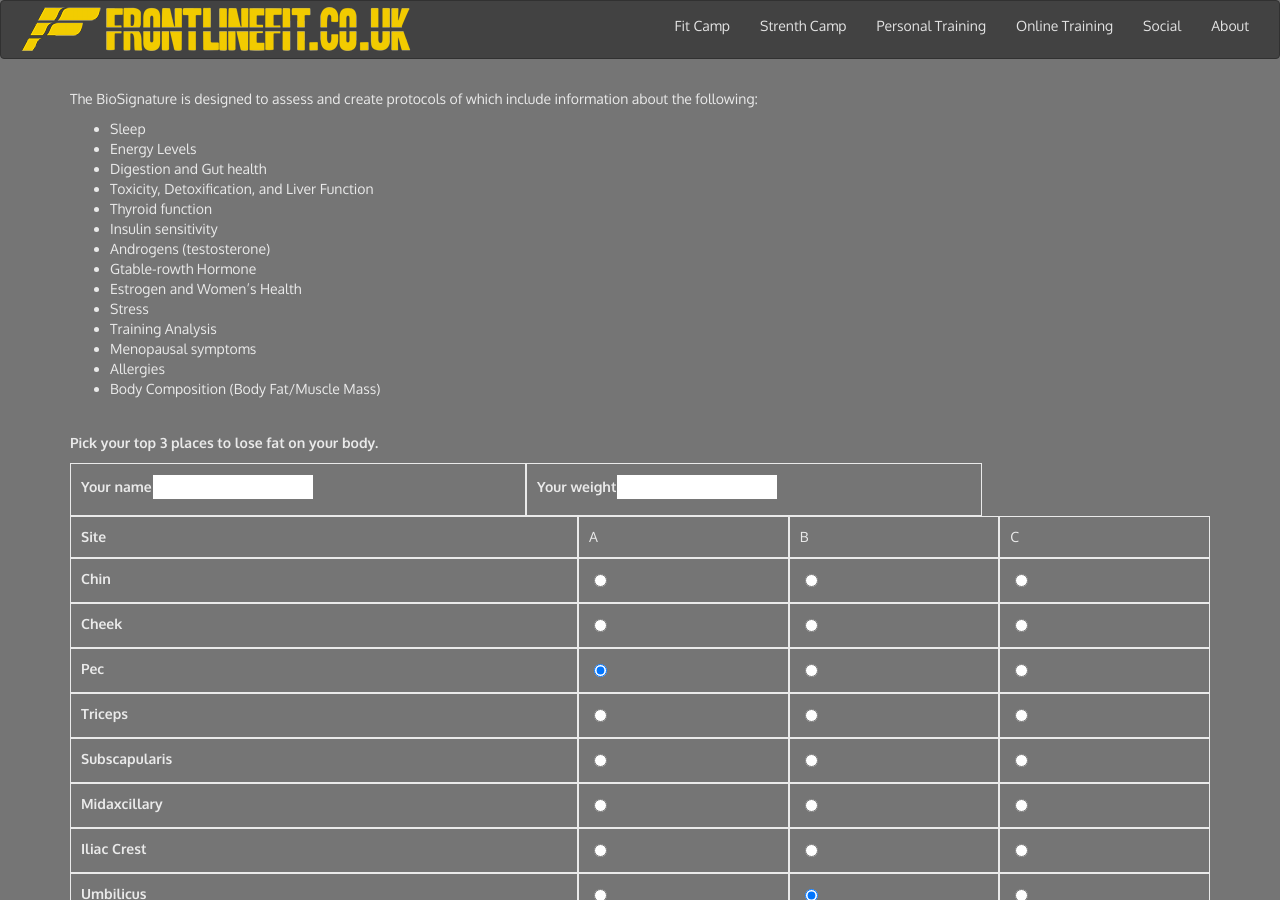
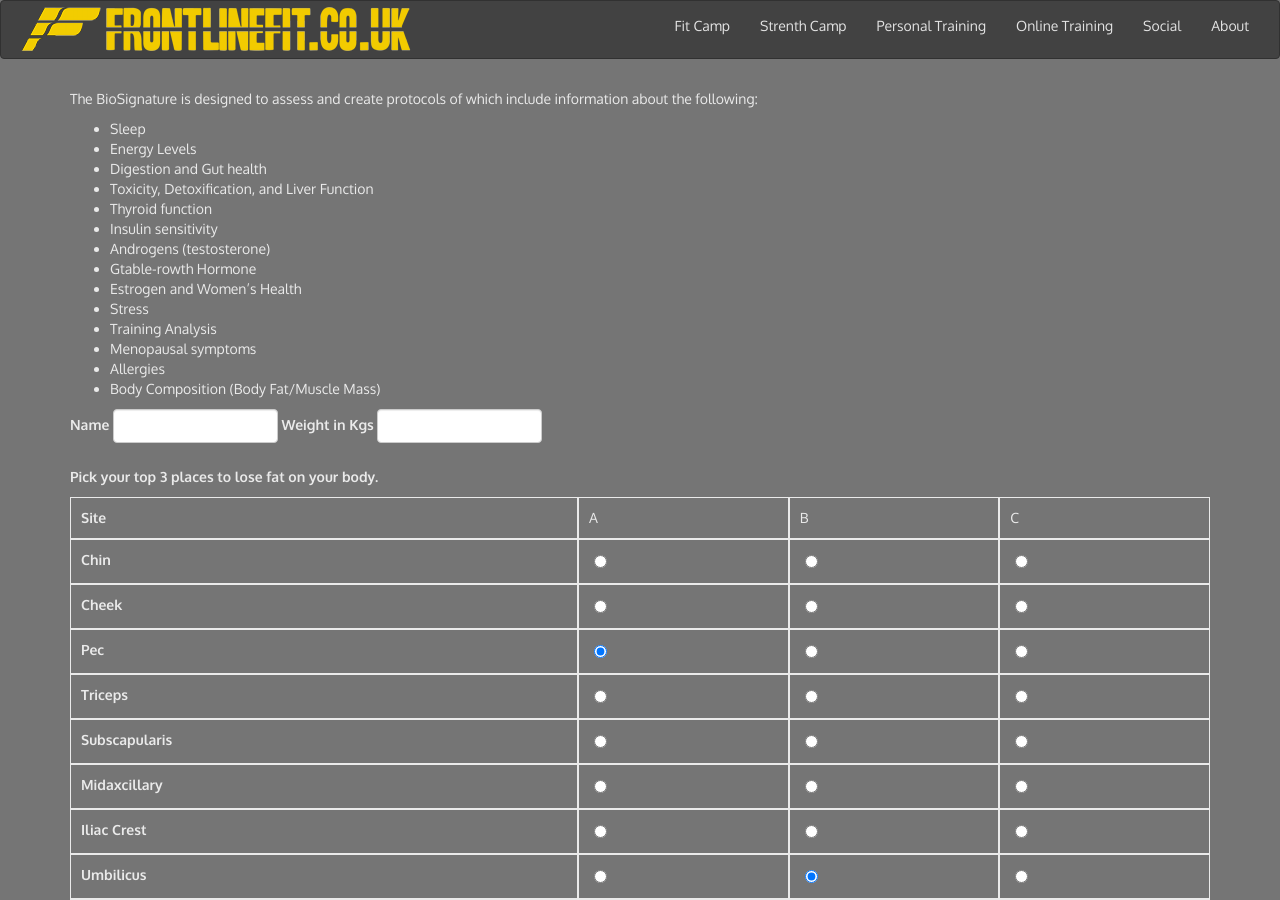
Before and after one commit to MCooke/frontlinefit, a Jekyll site: the page built from biosig.html, in a window 1280 px wide and 900 px high. Built offline with Jekyll 4.4.1, drawn with Linux system fonts in a browser that asks for light colours; nearby versions of some CDN libraries.

Commit message:
Name and weight, prettfied.

```diff
--- a/biosig.html
+++ b/biosig.html
@@ -26,14 +26,18 @@
 
 	<p id="bioSigOutput"></p>
 
-	<form>
+	<form class="form-inline">
+	  <div class="form-group">
+	    <label for="name">Name</label>
+	    <input type="text" id="name" class="form-control" name="name">
+	  </div>
+	  <div class="form-group">
+	    <label for="name">Weight in Kgs</label>
+	    <input type="number" id="weight" class="form-control" name="weight">
+	  </div>
 		<div class="table">
 			<div class="table-row table-row_header">
 				<span class="table-cell table-cell_header">Pick your top 3 places to lose fat on your body.</span>
-			</div>
-			<div class="table-row">
-				<span class="table-cell"><label for="name">Your name<input type="text" id="name" name="name"></label></span>
-				<span class="table-cell"><label for="weight">Your weight<input type="text" id="weight" name="weight"></label></span>
 			</div>
 			<div class="table-row">
 				<span class="table-cell table-cell_header">Site</span>
@@ -417,7 +421,7 @@
 				<span class="table-cell"><input class="radio" type="radio" name="ee" value="5">To gain maximum levels of fitness and health</span>
 			</div>
 		</div>
-		<button class="btn do-sendForm" type="button">Send to Frontline Fit for analysis</button>
+		<button class="btn btn-primary btn-block do-sendForm" type="button">Send to Frontline Fit for analysis</button>
 	</form>
 </section>
 
```
Also changed, not shown: 2 other files.
